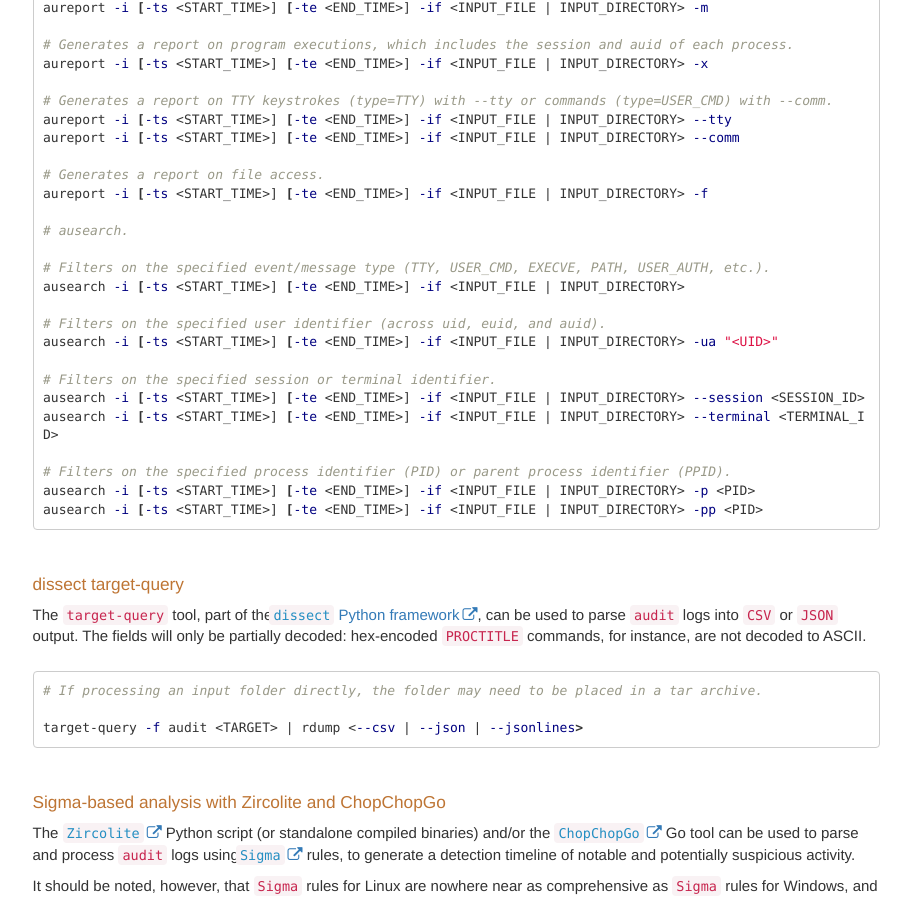
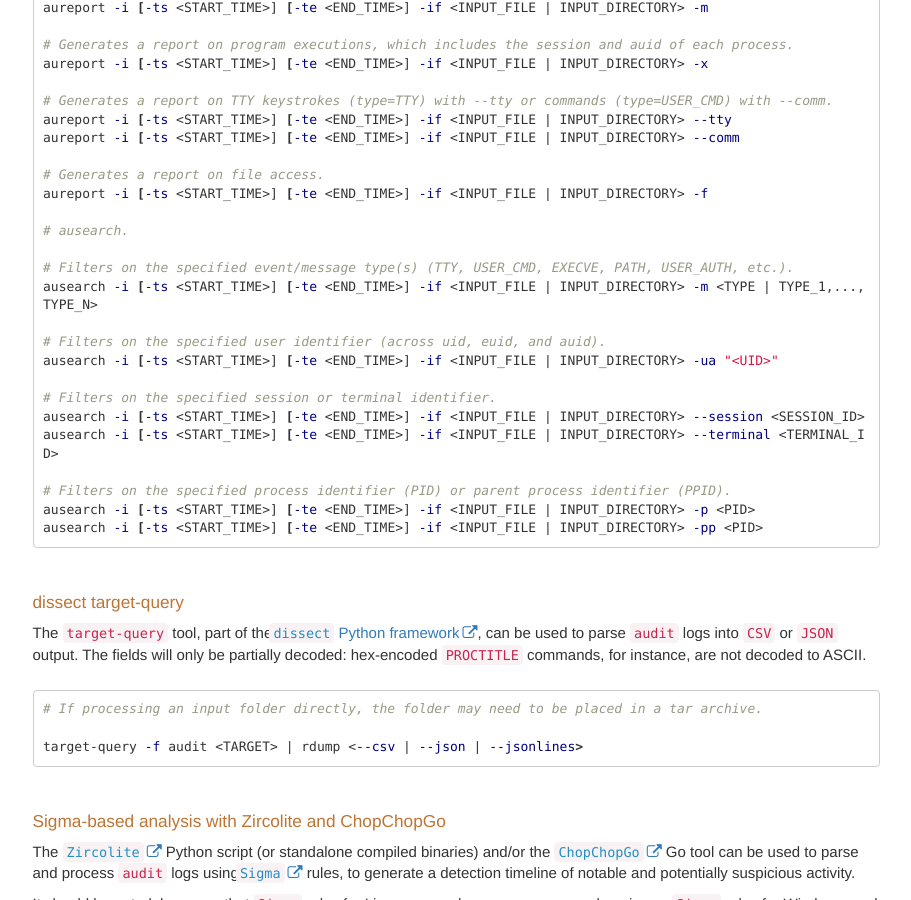
Before and after one commit to Qazeer/artefacts.help, a Jekyll site: the page built from pages/linux/audit_framework.md, in a window 1280 px wide and 900 px high, scrolled down 4818 px. Shown: the whole window, without its empty margins (330-1241 px from the left). Built offline with Jekyll 4.4.1, drawn with Linux system fonts in a browser that asks for light colours; comment, search, counter and statistics services are not loaded; part of the change alters nothing that is shown.

Commit message:
[Artefact] Linux Audit framework - Add the missing ausearch -m option

```diff
--- a/pages/linux/audit_framework.md
+++ b/pages/linux/audit_framework.md
@@ -221,8 +221,8 @@ aureport -i [-ts <START_TIME>] [-te <END_TIME>] -if <INPUT_FILE | INPUT_DIRECTOR
 
 # ausearch.
 
-# Filters on the specified event/message type (TTY, USER_CMD, EXECVE, PATH, USER_AUTH, etc.).
-ausearch -i [-ts <START_TIME>] [-te <END_TIME>] -if <INPUT_FILE | INPUT_DIRECTORY>
+# Filters on the specified event/message type(s) (TTY, USER_CMD, EXECVE, PATH, USER_AUTH, etc.).
+ausearch -i [-ts <START_TIME>] [-te <END_TIME>] -if <INPUT_FILE | INPUT_DIRECTORY> -m <TYPE | TYPE_1,...,TYPE_N>
 
 # Filters on the specified user identifier (across uid, euid, and auid).
 ausearch -i [-ts <START_TIME>] [-te <END_TIME>] -if <INPUT_FILE | INPUT_DIRECTORY> -ua "<UID>"
```
